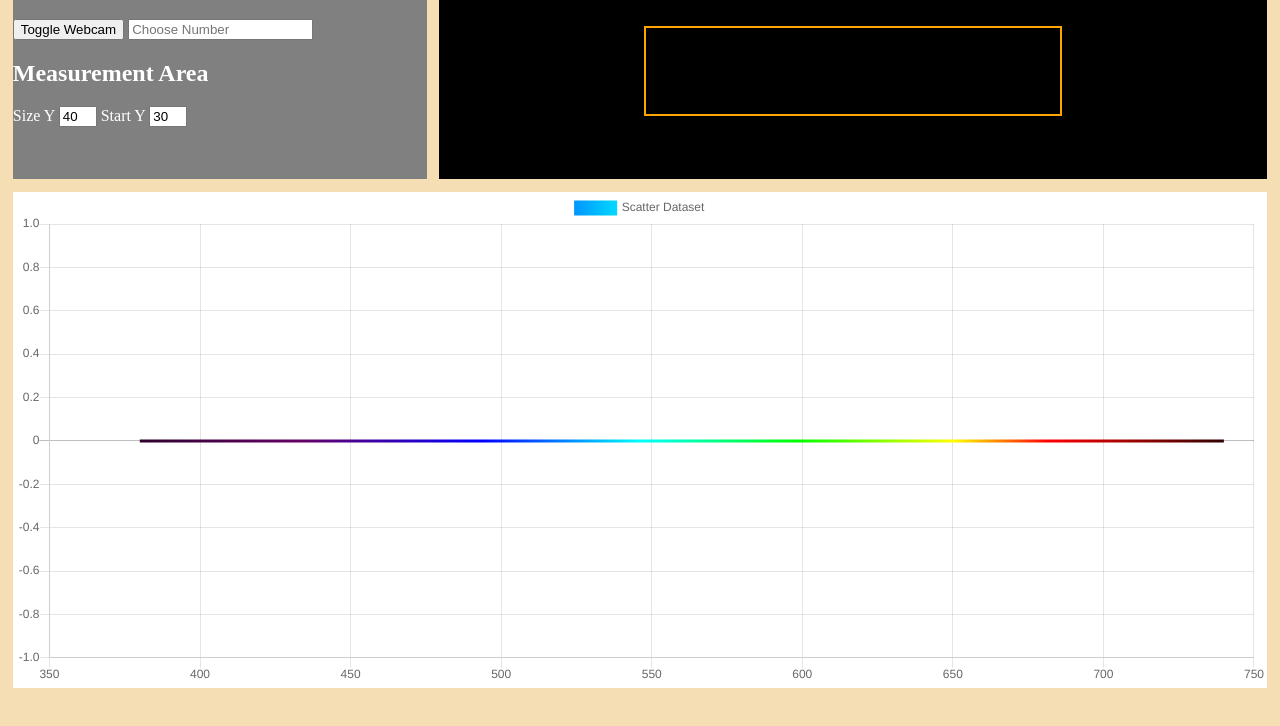
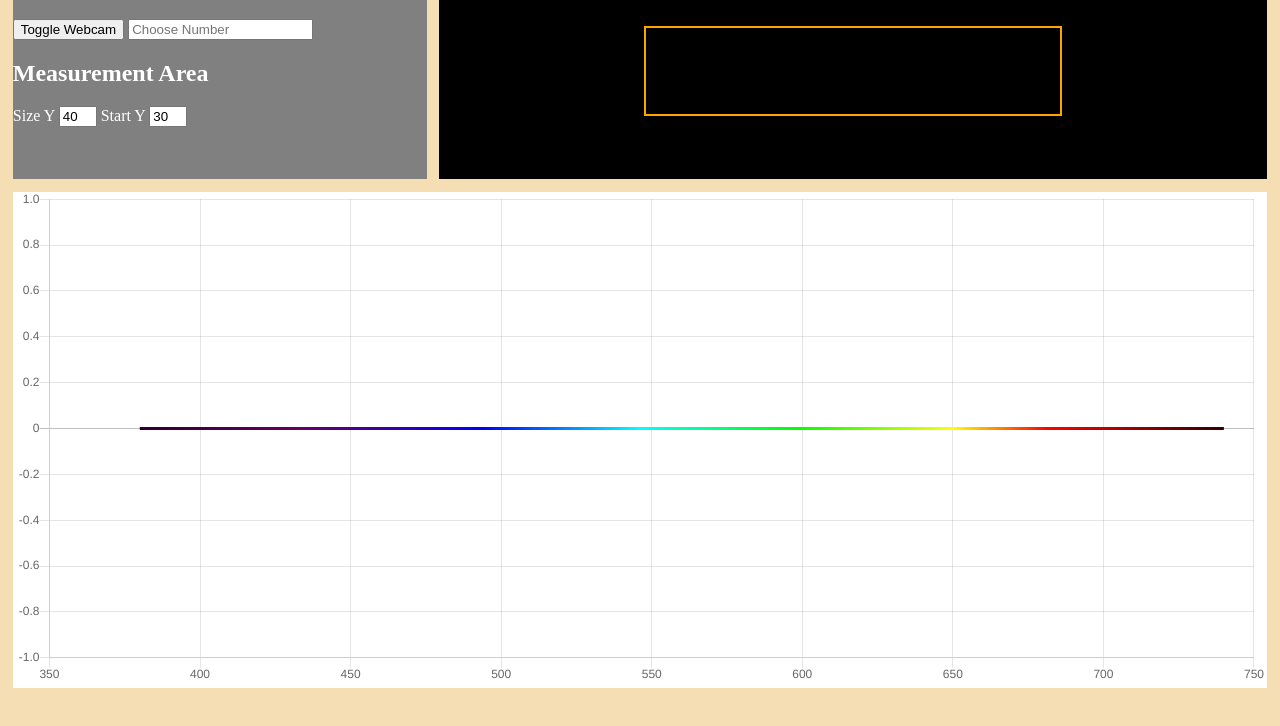
Before and after one commit to Tyronitar/Speccc-App, a plain HTML site: page layout.html in a window 1280 px wide. Shown: the part 74-800 px from the top of the page. Drawn offline with nearby package versions, Linux system fonts and the light colour scheme.

Commit message:
Actually fixed things.

```diff
--- a/layout.css
+++ b/layout.css
@@ -77,8 +77,8 @@ body {
 #footage {
     background-color: black;
     position: absolute;
-    top: 10%;
-    height: 90%;
+    top: 0%;
+    height: 100%;
     width: 100%;
     left: 0%;
     z-index: auto;
--- a/video.js
+++ b/video.js
@@ -86,6 +86,16 @@ spectrum_canvas.addEventListener("mousedown", e => {
     dragMouseDown(e)
 })
 
+// footage_canvas.addEventListener("mousedown", e => {
+//     var pos1 = 0, pos2 = 0, pos3 = 0, pos4 = 0
+//     dragMouseDown(e)
+// })
+
+m_area.addEventListener("mousedown", e => {
+    var pos1 = 0, pos2 = 0, pos3 = 0, pos4 = 0
+    dragMouseDown(e)
+})
+
 start_y.oninput = () => {
     move_m_area(Number(start_y.value), m_area_stats.left)
 }
@@ -152,6 +162,8 @@ function handleSuccess(stream) {
 //
 // Spectrum stuff
 //
+Chart.defaults.global.legend.display = false;
+
 function start_spectrum(pix, line) {
     spec_ctx.clearRect(0, 0, footage_canvas.width, footage_canvas.height)
     spectrum_chart = new Chart(spec_ctx, {
@@ -159,7 +171,7 @@ function start_spectrum(pix, line) {
         data:
         {
             datasets: [{
-                label: 'Scatter Dataset',
+                // label: 'Scatter Dataset',
                 data: get_box_spectrum(pix),
                 pointRadius: 0,
                 borderColor:               gradientStroke,
@@ -189,7 +201,7 @@ function update_spectrum() {
         spectrum_chart.config.data.datasets[0].data = get_spectrum(extract_pixels(ctx), line)
         spectrum_chart.config.data = {
             datasets: [{
-                label: 'Scatter Dataset',
+                // label: 'Scatter Dataset',
                 data: get_box_spectrum(extract_pixels(ctx)),
                 pointRadius: 0,
                 borderColor:               gradientStroke,
@@ -227,9 +239,9 @@ function update_gradient() {
 //
 let m_area_stats = {width: 50, height: 40, left: 25, right: 75, top: 30, bottom: 70}
 
-let bounds = {min_w: 25,
+let bounds = {min_w: 5,
     max_w: 100,
-    min_h: 20,
+    min_h: 5,
     max_h: 100,
     min_x: 0,
     max_x: 100,
@@ -237,7 +249,7 @@ let bounds = {min_w: 25,
     max_y: 100
 }
 
-const size_diff = 4
+const size_diff = 2
 
 function resize_m_area(dx, dy) {
     const neg = dx < 0 ? -1 : 1
```
